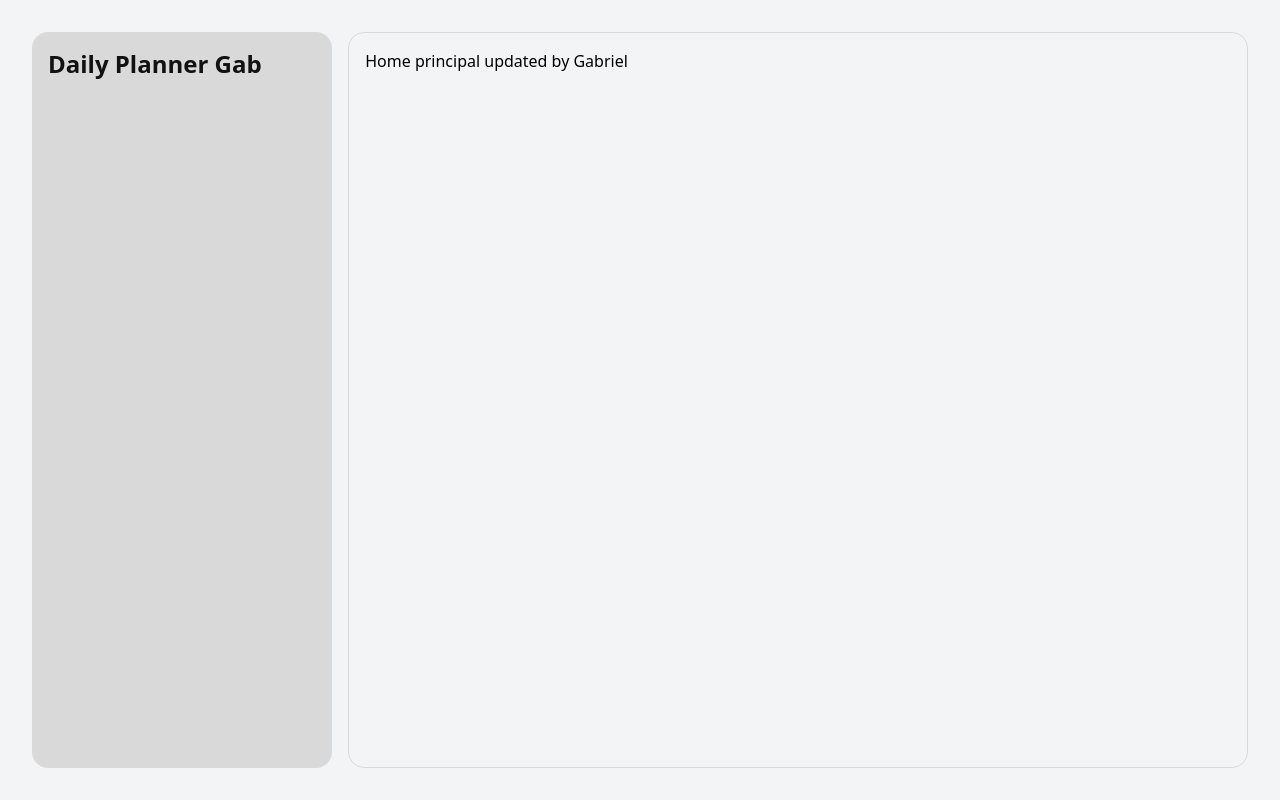
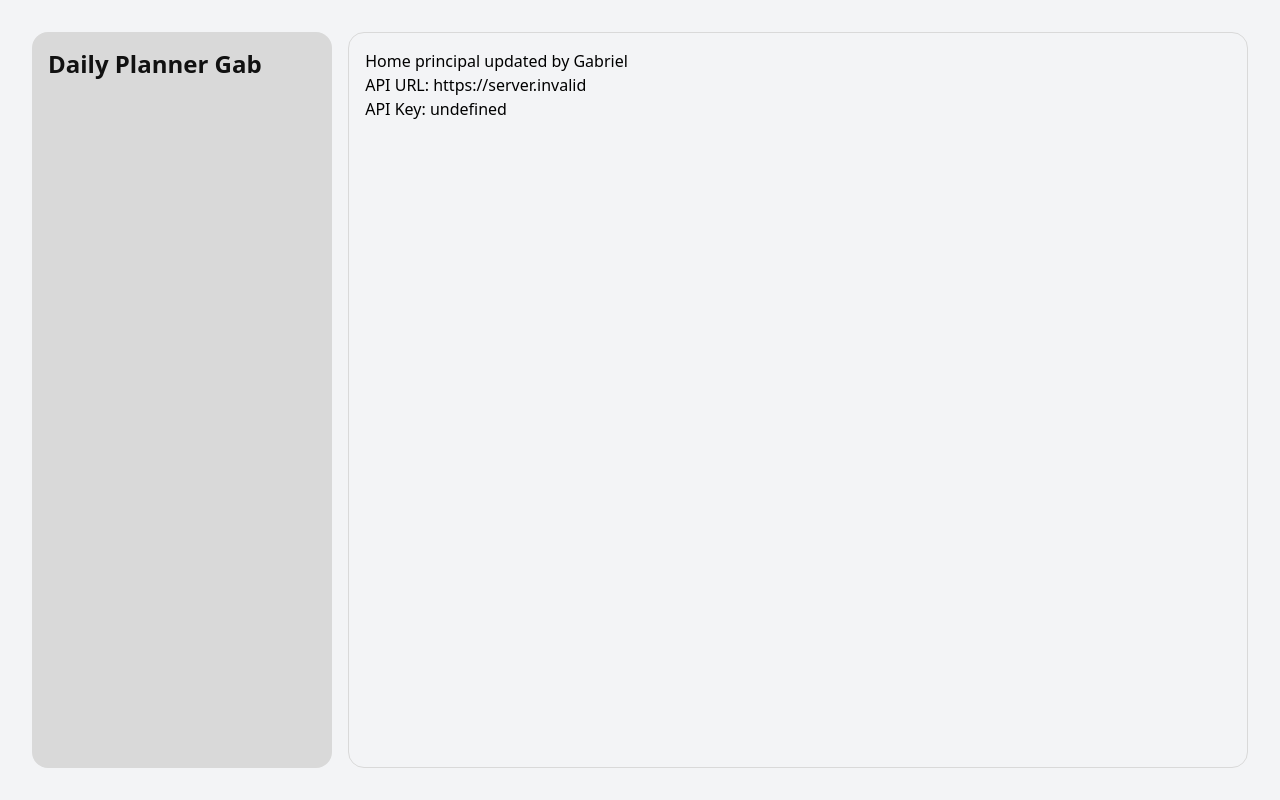
Before and after one commit to GabrielOque/daily_planner_front, a Next.js app: page /planner in a window 1280 px wide. Built offline with nearby package versions, Linux system fonts and the light colour scheme; no server answers.

Commit message:
Add API URL and Key display to Home component

```diff
--- a/src/app/planner/page.js
+++ b/src/app/planner/page.js
@@ -3,12 +3,17 @@
 import { useRouter } from "next/navigation";
 
 const Home = () => {
+  const apiUrl = process.env.NEXT_PUBLIC_API_URL;
+  const apiKey = process.env.NEXT_PUBLIC_ENV;
+
   const router = useRouter();
   return (
     <div>
       <button onClick={() => router.push("/planner/calendar")}>
         Home principal updated by Gabriel
       </button>
+      <p>{`API URL: ${apiUrl}`}</p>
+      <p>{`API Key: ${apiKey}`}</p>
     </div>
   );
 };
```
